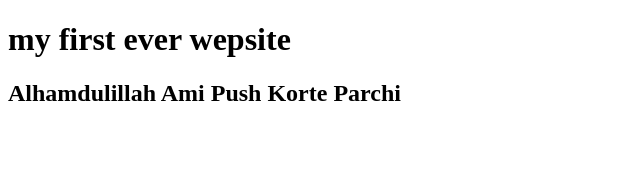
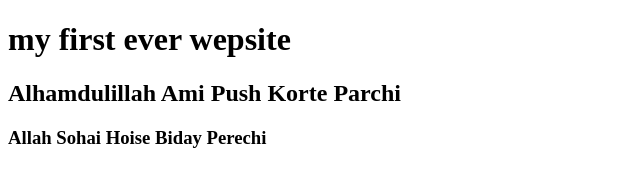
Before and after one commit to mohibbullah2/my-first-wabsite, a plain HTML site: page index.html in a window 1280 px wide. Shown: the whole page, without its empty margins (0-640 px from the left). Drawn offline with Linux system fonts and the light colour scheme.

Commit message:
muslim adding

```diff
--- a/index.html
+++ b/index.html
@@ -8,6 +8,9 @@
 <body>
     <h1>my first ever wepsite</h1>
     <h2>Alhamdulillah Ami Push Korte Parchi</h2>
+    <h3>Allah Sohai Hoise Biday Perechi</h3>
+
+
 
 
 </body>
```
